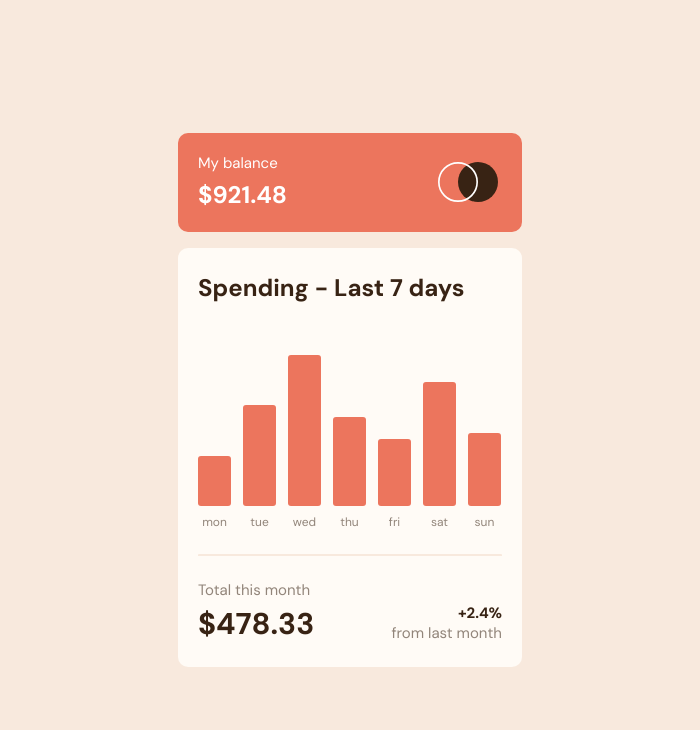
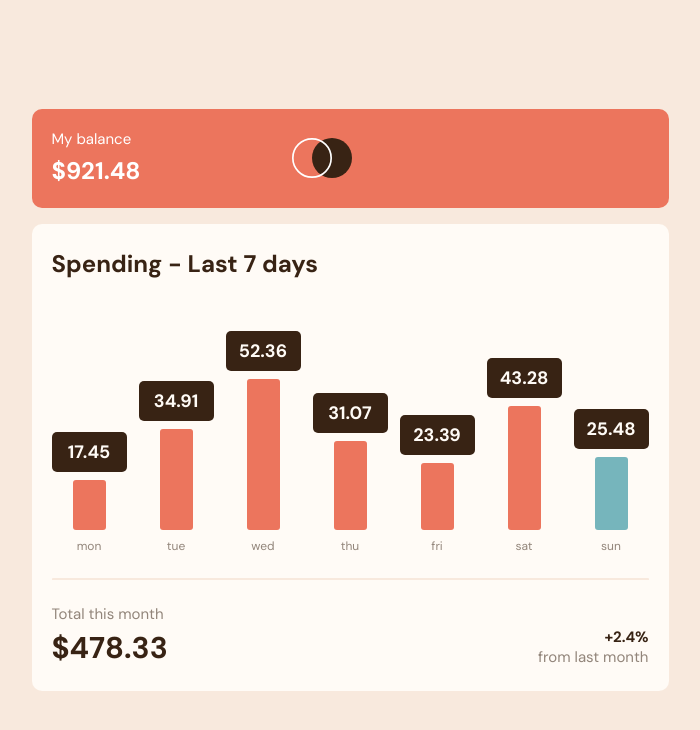
Before and after one commit to AdamHaniff/Expenses-Chart-Component, a React (Create React App) app: page / in a window 1280 px wide. Shown: the top 730 px of the page, without its empty margins (290-990 px from the left). Built offline with nearby package versions, Linux system fonts and the light colour scheme.

Commit message:
Created isBarHovered state in ExpenseBarDay component

```diff
--- a/src/App.js
+++ b/src/App.js
@@ -89,14 +89,20 @@ function Spending() {
 }
 
 function ExpenseBarDay({ expense, dayOfWeek }) {
+  // STATE
+  const [isBarHovered, setIsBarHovered] = useState(false);
+
   // VARIABLES
   const isToday = dayOfWeek === expense.day;
+
+  // HANDLER FUNCTIONS
+  function handleBarHovered() {}
 
   return (
     <div className="spending__expense-bar-day">
       <span className="spending__expense">{expense.amount}</span>
       <div
-        className="spending__bar"
+        className={`spending__bar ${isToday ? "color-neptune-bg" : ""}`}
         style={{ height: `${expense.amount * 2.866}px` }}
       ></div>
       <span className="spending__day">{expense.day}</span>
--- a/src/css/main.css
+++ b/src/css/main.css
@@ -92,7 +92,6 @@ body {
   color: #fffbf6;
   font-size: 1.8rem;
   font-weight: 700;
-  display: none;
 }
 .spending__bar {
   width: 3.3rem;
@@ -135,4 +134,8 @@ body {
   font-size: 1.5rem;
   font-weight: 700;
   text-align: right;
+}
+
+.color-neptune-bg {
+  background: #76b5bc;
 }/*# sourceMappingURL=main.css.map */
--- a/src/sass/main.scss
+++ b/src/sass/main.scss
@@ -124,7 +124,6 @@ body {
     color: $color-soapstone;
     font-size: 1.8rem;
     font-weight: $fw-bold;
-    display: none;
   }
 
   &__bar {
```
Also changed, not shown: 1 other file (tests, documents, lock files or other folders).
